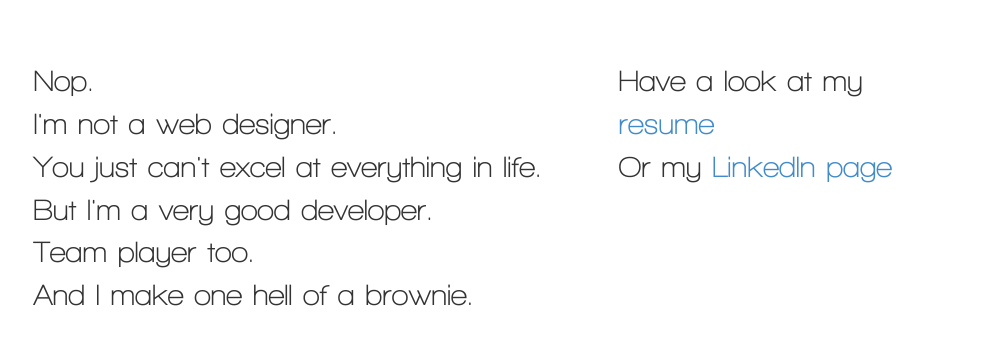
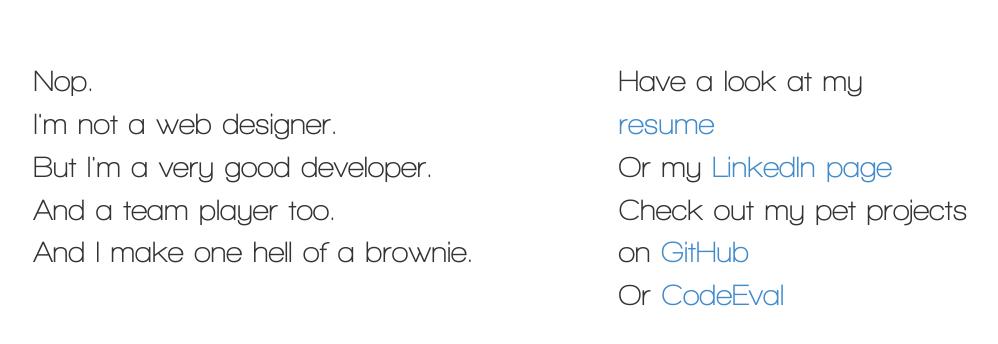
Before and after one commit to pobed2/mepage, a website: page client/index.html in a window 1280 px wide. Shown: the whole page, without its empty margins (134-1132 px from the left). Drawn offline with Linux system fonts and the light colour scheme.

Commit message:
Added github and codeeval to home page

```diff
--- a/client/index.html
+++ b/client/index.html
@@ -19,9 +19,8 @@
                 <div class="col-xs-12 col-md-6 col-md-offset-1">
                     <div>Nop.</div>
                     <div>I'm not a web designer.</div>
-                    <div>You just can't excel at everything in life.</div>
                     <div>But I'm a very good developer.</div>
-                    <div>Team player too.</div>
+                    <div>And a team player too.</div>
                     <div>And I make one hell of a brownie.</div>
                 </div>
                 <div class="col-xs-12 col-md-4">Have a look at my
@@ -31,6 +30,12 @@
                     <div>Or my
                         <a href="http://www.linkedin.com/in/pierreolivierbedard">LinkedIn page</a>
                     </div>
+                    <div>Check out my pet projects on
+                        <a href="https://github.com/pobed2">GitHub</a>
+                    </div>
+                    <div>Or
+                        <a href="https://www.codeeval.com/public/07441caf87ee4f17e551c4a600aa68dbe553b266/">CodeEval</a>
+                    </div>
                 </div>
             </div>
         </div>
```
